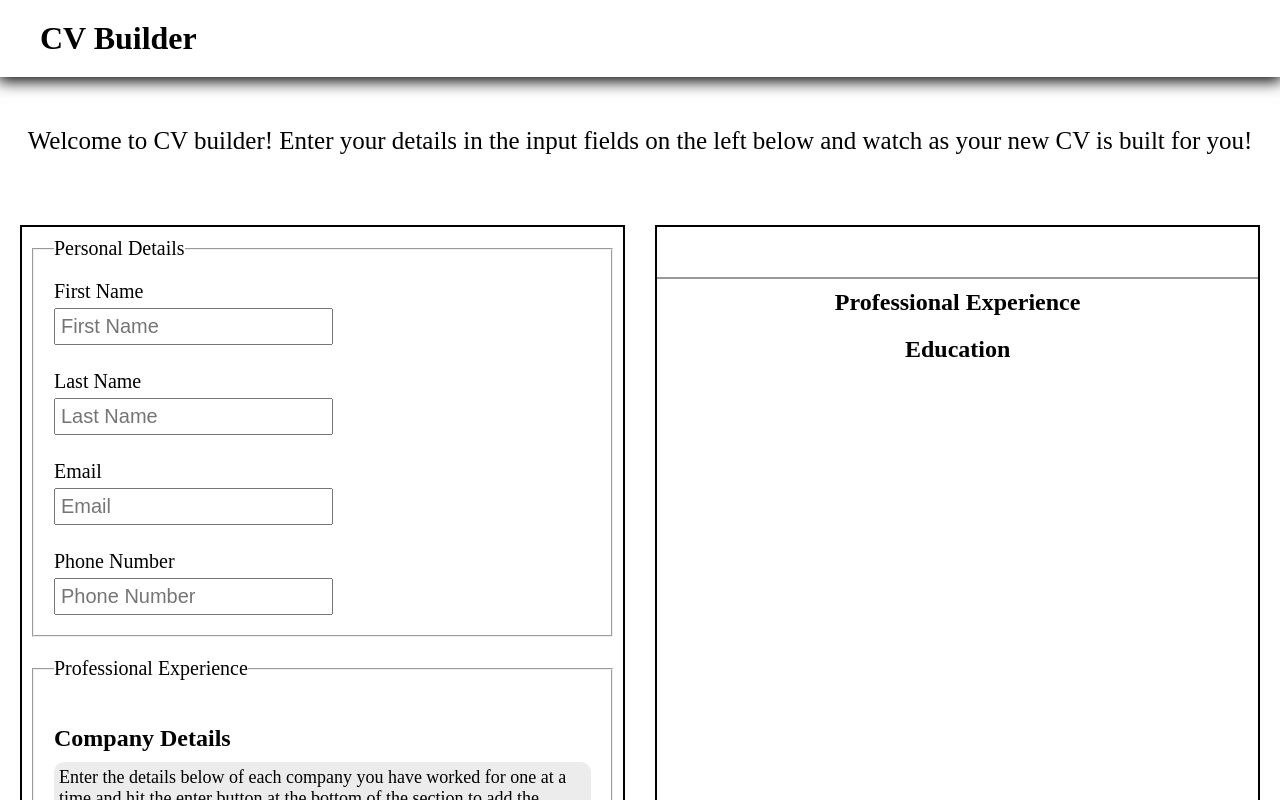
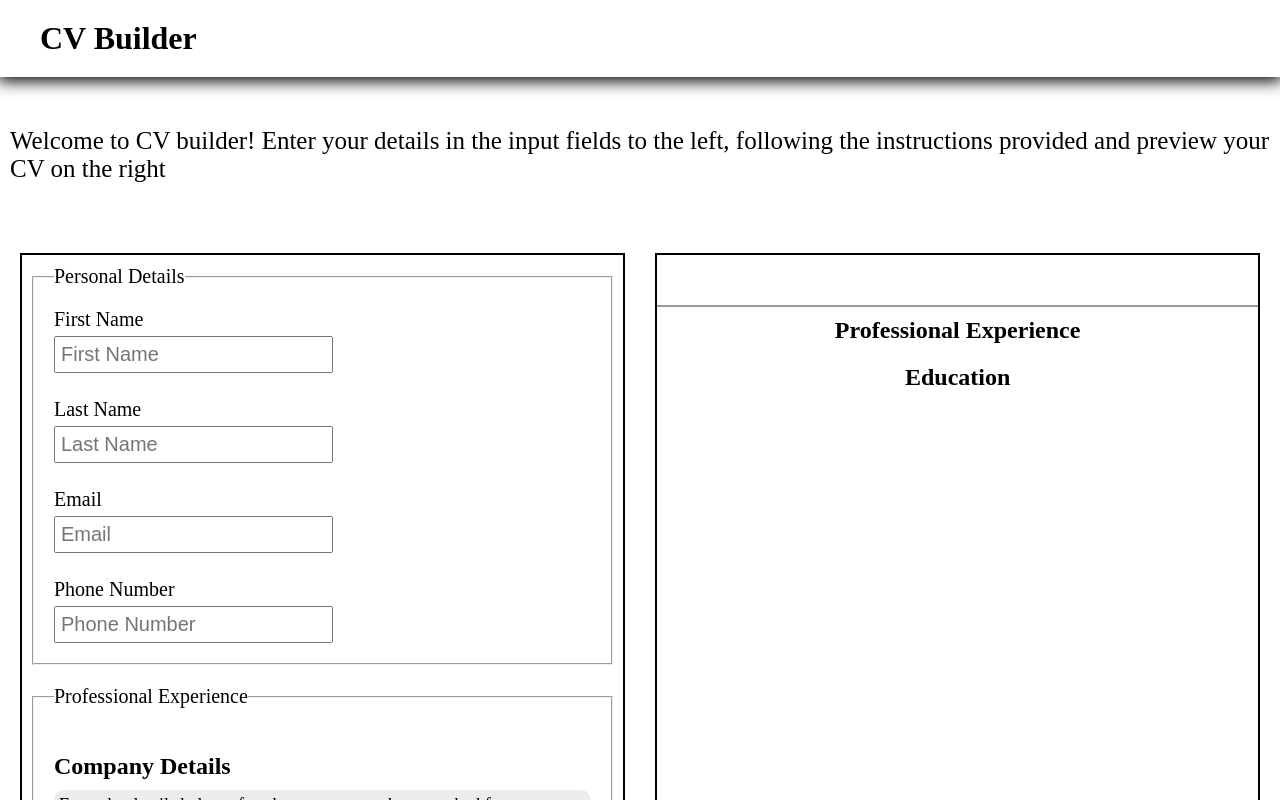
Before and after one commit to Ryanj24/CV-Builder, a React (Create React App) app in the folder cv-builder/: page / in a window 1280 px wide. Shown: the top 800 px of the page. Built offline with nearby package versions, Linux system fonts and the light colour scheme; the HTML template or start-up script is replaced by a standard one.

Commit message:
Finished Project

```diff
--- a/cv-builder/src/App.js
+++ b/cv-builder/src/App.js
@@ -39,26 +39,6 @@ function App() {
   })
 
   const [schools, setSchools] = useState([]);
-
-  function exportPDF() {
-    const content = document.querySelector('.output')
-
-    //html2pdf(content);
-
-    /*
-    html2canvas(content, {options: { dpi: 300, letterRendering: true, width: 1080, height: 1920}}).then(canvas => {
-      const imgData = canvas.toDataURL('image/png')
-
-      const doc = new jsPDF({
-        orientation: 'p',
-        unit: 'pt',
-        format: [canvas.width, canvas.height]
-  });
-
-      doc.addImage(imgData, 'PNG', 0, 0, canvas.width, canvas.height);
-      doc.save('testCV');
-    })*/
-  }
 
   return (
     <div className="App">
--- a/cv-builder/src/components/Instructions.js
+++ b/cv-builder/src/components/Instructions.js
@@ -4,7 +4,7 @@ import '../styling/Instructions.css'
 const Instructions = () => {
   return (
     <section className='instructions-container'>
-      <p>Welcome to CV builder! Enter your details in the input fields on the left below and watch as your new CV is built for you!</p>
+      <p>Welcome to CV builder! Enter your details in the input fields to the left, following the instructions provided and preview your CV on the right</p>
     </section>
   )
 }
```
